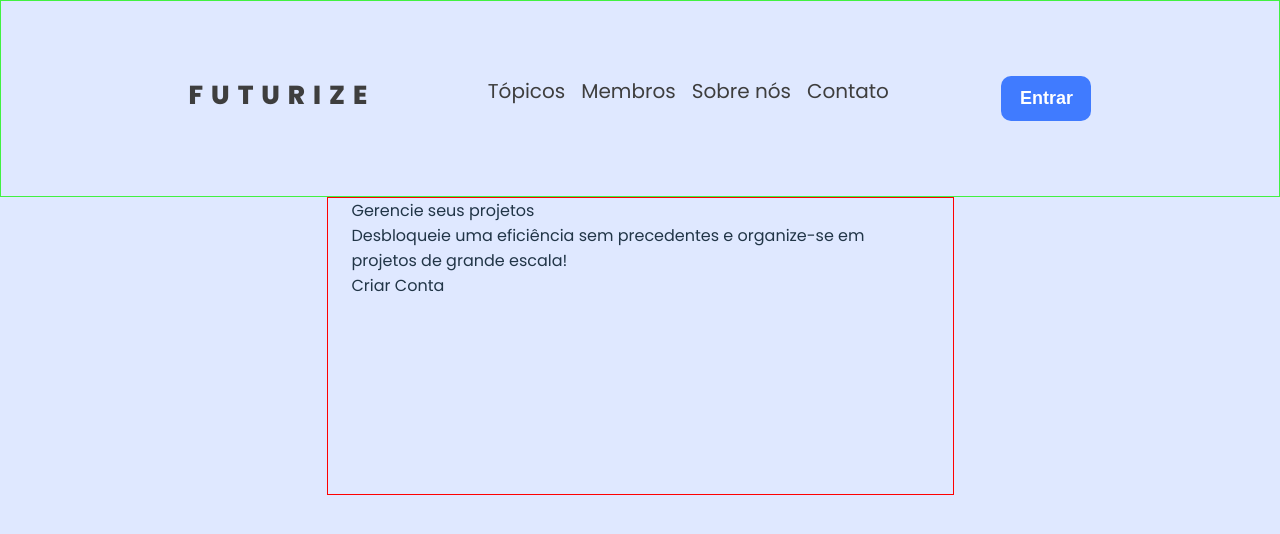
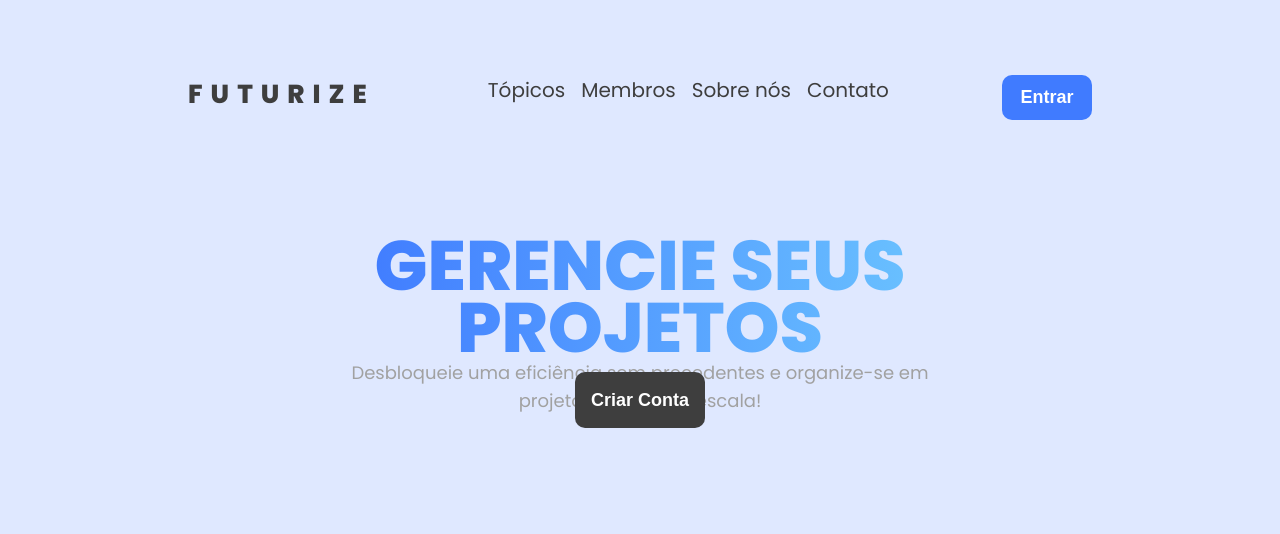
Before and after one commit to vitoriaGoncalves08/Futurize, a React (Vite) app in the folder futurize-frontend/: page / in a window 1280 px wide. Shown: the top 534 px of the page. Built offline with nearby package versions, Linux system fonts and the light colour scheme.

Commit message:
finalizando hero content

```diff
--- a/futurize-frontend/src/components/HeroContent/HeroContent.jsx
+++ b/futurize-frontend/src/components/HeroContent/HeroContent.jsx
@@ -4,19 +4,15 @@ function HeroContent() {
     return (
         <div className={styles.HeroContent}>
 
-            <div className="Titulo">
+            <div className={styles.Titulo}>
                 <p>Gerencie seus projetos</p>
             </div>
 
-            <div className="Subtitulo">
+            <div className={styles.Subtitulo}>
                 <p>Desbloqueie uma eficiência sem precedentes e organize-se em projetos de grande escala!</p>
             </div>
 
-            <div className="BtnCriarConta">
-                <div className="ButtonCriarConta">
-                    <p>Criar Conta</p>
-                </div>
-            </div>
+            <button className={styles.ButtonCriarConta}>Criar Conta</button>
         </div>
     );
 }
--- a/futurize-frontend/src/components/HeroContent/HeroContent.module.css
+++ b/futurize-frontend/src/components/HeroContent/HeroContent.module.css
@@ -1,7 +1,41 @@
 .HeroContent{
-    border: 1px solid red;
     width: 627px;
     height: 298px;
-    margin: auto;
+    margin: 40px auto;
     padding: 0 24px;
 }
+
+.Titulo p{
+    text-align: center;
+    font-size: 70px;
+    font-weight: 800;
+    line-height: 62px;
+    text-transform: uppercase;
+    background-image: linear-gradient(to right, #407BFF, #6AC2FF);
+    color: transparent;
+    background-clip: text;
+    -webkit-background-clip: text;
+}
+
+.Subtitulo p{
+    text-align: center;
+    color: #A1A1A1;
+    font-size: 18px;
+    line-height: 28px;
+}
+
+.ButtonCriarConta{
+    padding: 16px;
+    background: #3E3E3E;
+    border-radius: 10px;
+    color: white;
+    font-size: 18px;
+    font-weight: 700;
+    border: none;
+    cursor: pointer;
+    line-height: 24px;
+    position: absolute;
+    top: 50%;
+    left: 50%;
+    transform: translate(-50%, -50%);
+}
--- a/futurize-frontend/src/components/NavBar/NavBar.module.css
+++ b/futurize-frontend/src/components/NavBar/NavBar.module.css
@@ -1,5 +1,4 @@
 nav{
-    border: 1px solid rgb(65, 241, 65);
     display: flex;
     justify-content: space-evenly;
     padding: 75px;
--- a/futurize-frontend/src/index.css
+++ b/futurize-frontend/src/index.css
@@ -19,7 +19,7 @@
   box-sizing: border-box;
 }
 
-@media (prefers-color-scheme: light) {
+@media (prefers-color-scheme: dark) {
   :root {
     color: #213547;
     background-color: #ffffff;
```
